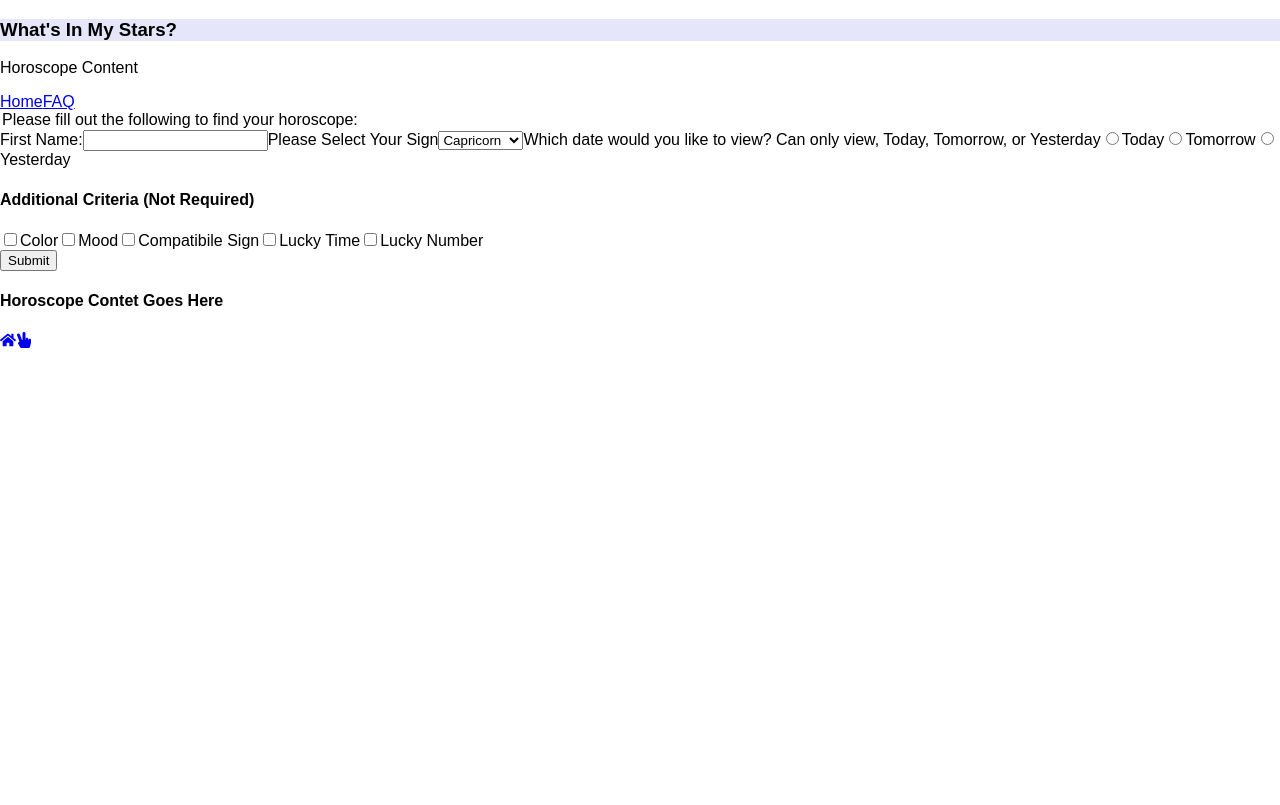
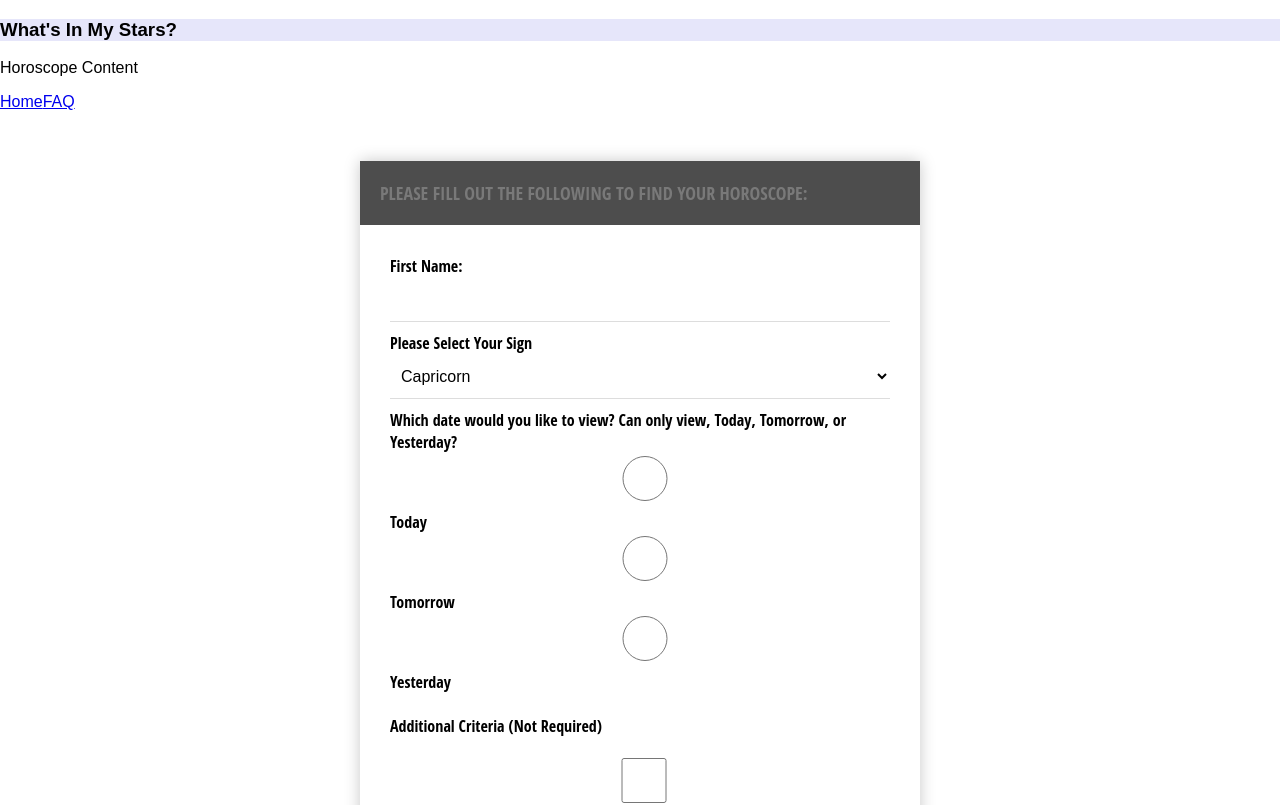
Before and after one commit to kari-mashburn/portfolio5, a React (Create React App) app in the folder mystars 2/: page / in a window 1280 px wide. Shown: the top 805 px of the page. Built offline with nearby package versions, Linux system fonts and the light colour scheme.

Commit message:
adding some styling

```diff
--- a/mystars 2/src/App.css
+++ b/mystars 2/src/App.css
@@ -1,3 +1,67 @@
 .myHeader{
     background-color: lavender;
 }
+.form-style-8 {
+    font-family: 'Open Sans Condensed', arial, sans;
+    width: 500px;
+    padding: 30px;
+    background: #FFFFFF;
+    margin: 50px auto;
+    box-shadow: 0px 0px 15px rgba(0, 0, 0, 0.22);
+    -moz-box-shadow: 0px 0px 15px rgba(0, 0, 0, 0.22);
+    -webkit-box-shadow: 0px 0px 15px rgba(0, 0, 0, 0.22);
+
+}
+
+.form-style-8 legend {
+    background: #4D4D4D;
+    text-transform: uppercase;
+    font-family: 'Open Sans Condensed', sans-serif;
+    color: #797979;
+    font-size: 18px;
+    font-weight: 100;
+    padding: 20px;
+    margin: -30px -30px 30px -30px;
+}
+
+.form-style-8 input[type="text"],
+.form-style-8 input[type="radio"],
+.form-style-8 input[type="checkbox"],
+.form-style-8 select {
+    box-sizing: border-box;
+    -webkit-box-sizing: border-box;
+    -moz-box-sizing: border-box;
+    outline: none;
+    display: block;
+    width: 100%;
+    padding: 7px;
+    border: none;
+    border-bottom: 1px solid #ddd;
+    background: transparent;
+    margin-bottom: 10px;
+    font: 16px Arial, Helvetica, sans-serif;
+    height: 45px;
+}
+
+.form-style-8 input[type="button"],
+.form-style-8 input[type="submit"] {
+    -moz-box-shadow: inset 0px 1px 0px 0px #45D6D6;
+    -webkit-box-shadow: inset 0px 1px 0px 0px #45D6D6;
+    box-shadow: inset 0px 1px 0px 0px #45D6D6;
+    background-color: #2CBBBB;
+    border: 1px solid #27A0A0;
+    display: inline-block;
+    cursor: pointer;
+    color: #FFFFFF;
+    font-family: 'Open Sans Condensed', sans-serif;
+    font-size: 14px;
+    padding: 8px 18px;
+    text-decoration: none;
+    text-transform: uppercase;
+}
+
+.form-style-8 input[type="button"]:hover,
+.form-style-8 input[type="submit"]:hover {
+    background: linear-gradient(to bottom, #34CACA 5%, #30C9C9 100%);
+    background-color: #34CACA;
+}
--- a/mystars 2/src/components/Form.js
+++ b/mystars 2/src/components/Form.js
@@ -1,5 +1,5 @@
 import React, { Component } from 'react';
-
+import '../App.css';
 class Form extends Component {
     state = {
       data: []
@@ -47,7 +47,7 @@ class Form extends Component {
 
   render() {
     return (
-      <section>
+      <div class="form-style-8">
         <form>
           <legend>Please fill out the following to find your horoscope:</legend>
           <label for="fname">First Name:</label>
@@ -67,7 +67,7 @@ class Form extends Component {
             <option value="scorpio">Scorpio</option>
             <option value="sagittarius">Sagittarius</option>
           </select>
-          <label for="date">Which date would you like to view? Can only view, Today, Tomorrow, or Yesterday</label>
+          <label for="date">Which date would you like to view? Can only view, Today, Tomorrow, or Yesterday?</label>
           <input type="radio" name="date" id="today" required/>Today
           <input type="radio" name="date" id="tomorrow"/>Tomorrow
           <input type="radio" name="date" id="yesterday"/>Yesterday
@@ -81,7 +81,7 @@ class Form extends Component {
           </div>
           <input type="submit" id="submitBtn" onClick={this.renderStuff}/>
         </form>
-      </section>
+      </div>
     );
   }
 }
--- a/mystars 2/src/components/Nav.js
+++ b/mystars 2/src/components/Nav.js
@@ -1,13 +1,16 @@
 import React, { Component } from 'react';
 import {NavLink} from 'react-router-dom'
+
 
 class Nav extends Component {
   render() {
     return (
+      <div class="sidenav">
       <nav>
         <NavLink to="/Home">Home</NavLink>
         <NavLink to="/FAQ">FAQ</NavLink>
       </nav>
+      </div>
     );
   }
 }
--- a/mystars 2/src/pages/FAQ.js
+++ b/mystars 2/src/pages/FAQ.js
@@ -5,7 +5,7 @@ class FAQ extends Component {
   render() {
     return (
       <section>
-        Link 3
+      <p>FAQ Stuff Goes Here. Coming Soon</p>
       </section>
     );
   }
--- a/mystars 2/src/pages/Home.js
+++ b/mystars 2/src/pages/Home.js
@@ -1,5 +1,6 @@
 import React, { Component } from 'react';
 import Form from '../components/Form';
+
 
 class Home extends Component {
   render() {
```
